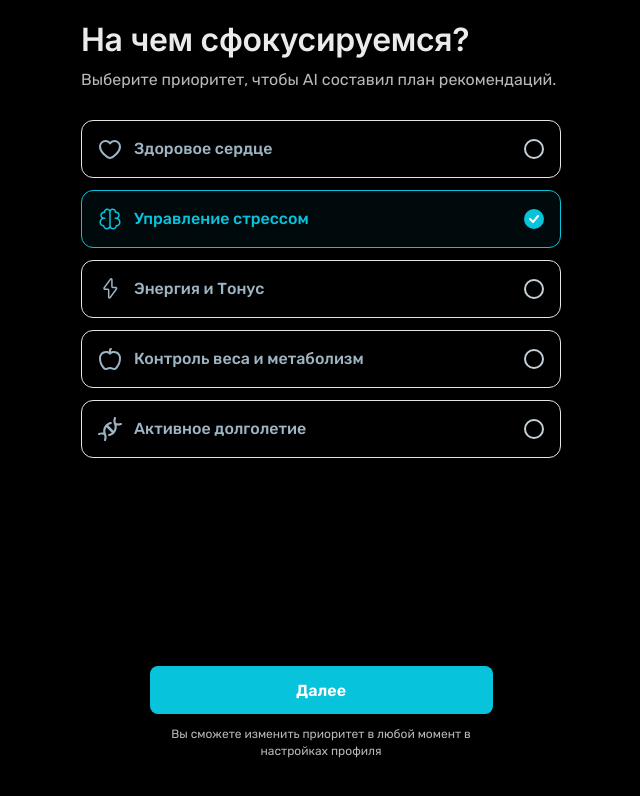
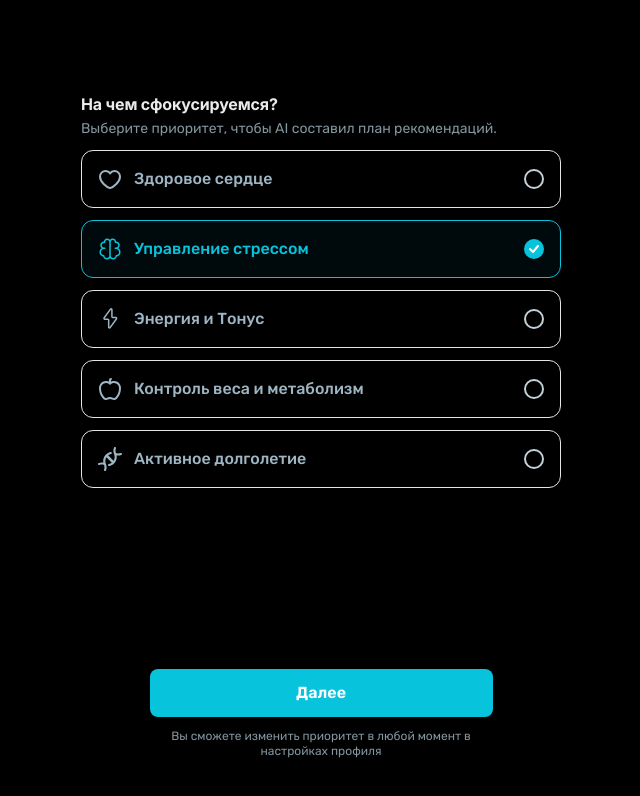
Before and after one commit to NikitaBest/AIBolit, a React (Vite) app: page /priority in a window 1280 px wide. Shown: the top 796 px of the page, without its empty margins (319-959 px from the left). Built offline with nearby package versions, Linux system fonts and the light colour scheme.

Commit message:
редактированиии страница приоритетов после велком

```diff
--- a/src/pages/PrioritySelection.css
+++ b/src/pages/PrioritySelection.css
@@ -9,14 +9,15 @@
 .priority-selection-content {
   display: flex;
   flex-direction: column;
-  gap: 12px;
+  gap: 4px;
   width: 100%;
+  padding-top: 68px;
 }
 
-.priority-selection-title {
-  font-size: 28px;
-  font-weight: 600;
-  line-height: 32px;
+.priority-selection-page .priority-selection-title {
+  font-size: 16px !important;
+  font-weight: 700;
+  line-height: 1.5;
   letter-spacing: -0.01em;
   color: var(--color-fg-primary);
   margin: 0;
@@ -24,11 +25,11 @@
 }
 
 .priority-selection-subtitle {
-  font-size: 16px;
+  font-size: 14px;
   font-weight: 400;
-  line-height: 1.5;
-  color: var(--color-fg-secondary);
-  margin: 0 0 8px 0;
+  line-height: 1.3;
+  color: #83959E;
+  margin: 0;
   text-align: left;
 }
 
@@ -52,8 +53,8 @@
 .priority-selection-hint {
   font-size: 12px;
   font-weight: 400;
-  line-height: 1.4;
-  color: var(--color-fg-secondary);
+  line-height: 1.3;
+  color: #83959E;
   text-align: center;
   margin: 0;
   max-width: 343px;
--- a/src/ui/RadioCard.css
+++ b/src/ui/RadioCard.css
@@ -5,7 +5,7 @@
   gap: 12px;
   padding: 16px;
   background-color: transparent;
-  border: 1px solid #e5e5e5;
+  border: 1.5px solid #e5e5e5;
   border-radius: var(--radius-md);
   cursor: pointer;
   transition: all 0.2s ease;
```
